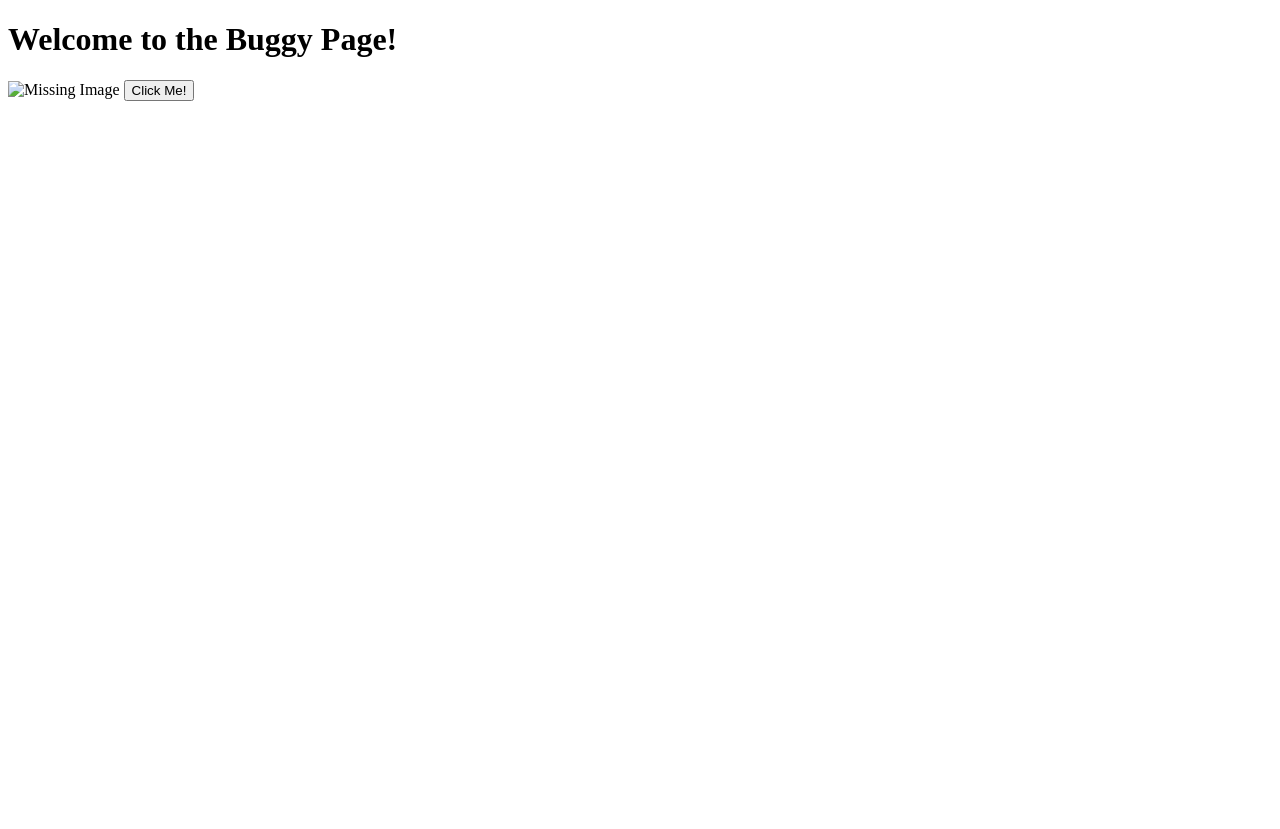
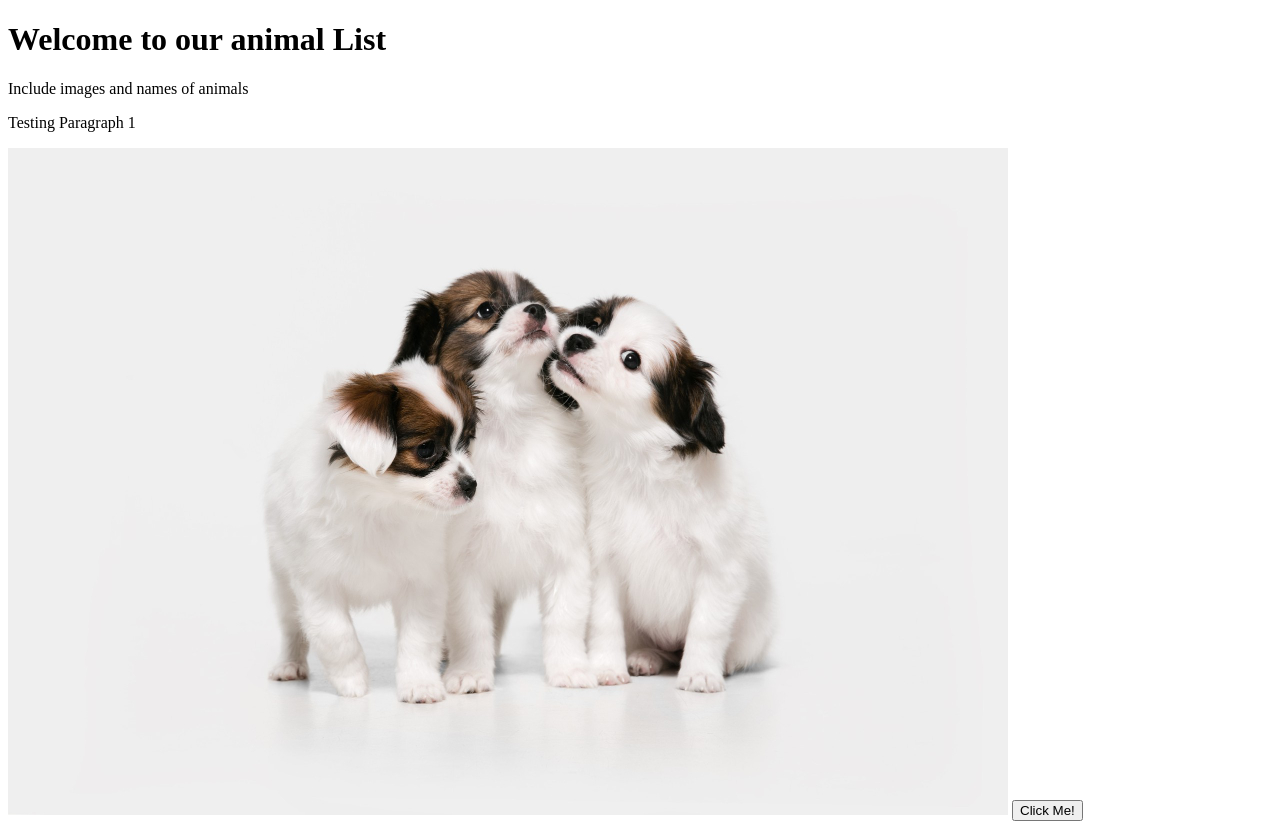
Before and after one commit to sait-wbdv/cpnt-262-activity-browser-console, a plain HTML site: page index.html in a window 1280 px wide. Before the commit the page ends 800 px from the top, so only its background shows below. Drawn offline with Linux system fonts and the light colour scheme.

Commit message:
add class code along solutions

```diff
--- a/index.html
+++ b/index.html
@@ -4,13 +4,18 @@
     <meta charset="UTF-8">
     <meta name="viewport" content="width=device-width, initial-scale=1.0">
     <title>Bug Hunt Page</title>
-    <script src="script.js"></script>
 </head>
 <body>
-    <h1>Welcome to the Buggy Page!</h1>
+    <div id="text-class">
+        <h1 class="text-style">Welcome to the Buggy Page!</h1>
+        <p class="text-style">All about animals</p>
+    </div>
 
-    <img src="images/incorrect-path.jpg" alt="Missing Image" id="buggy-image">
+
+    <img src="cat.jpg" alt="big-cat" id="buggy-image">
 
     <button id="buggy-button">Click Me!</button>
+    <script src="script.js"></script>
+
 </body>
 </html>
--- a/script.js
+++ b/script.js
@@ -1,5 +1,38 @@
-<script>
-document.getElementById("buggy-button").addEventListener("click", function() {
-    consol.log("Button Clicked!");
-});
-</script>
+// DOM Manipulation
+// getElementByID method
+document.getElementById("buggy-image").src = "dog.jpg"
+// console.log(document.getElementById("buggy-image"));
+
+// getElementsByClassName
+let textElements = document.getElementsByClassName('text-style');
+
+textElements[0].textContent = "Welcome to our animal Collection";
+
+textElements[1].textContent = " Details include images and names of animals";
+
+// querySelector
+let textElementsByQuerySelector = document.querySelectorAll('.text-style')
+
+textElementsByQuerySelector[0].textContent = "Welcome to our animal List";
+
+textElementsByQuerySelector[1].textContent = " Include images and names of animals";
+
+// Create Elements
+const bodyElement = document.getElementById("text-class");
+
+const parahraphElement = document.createElement('p');
+parahraphElement.textContent = "Testing Paragraph 1"
+
+bodyElement.appendChild(parahraphElement);
+
+
+// Browser Console
+document.getElementById("buggy-button").addEventListener("click", function () {
+    console.log("Button Clicked!");
+})
+
+var lastName = "Elo";
+const COLOURS = ["white", "red", "blue"];
+COLOURS = ["white", "red", "green"];
+let colourWhite = COLOURS[0];
+colourWhite = "#fff";
```
Also changed, not shown: cat.jpg (added), dog.jpg (added).
